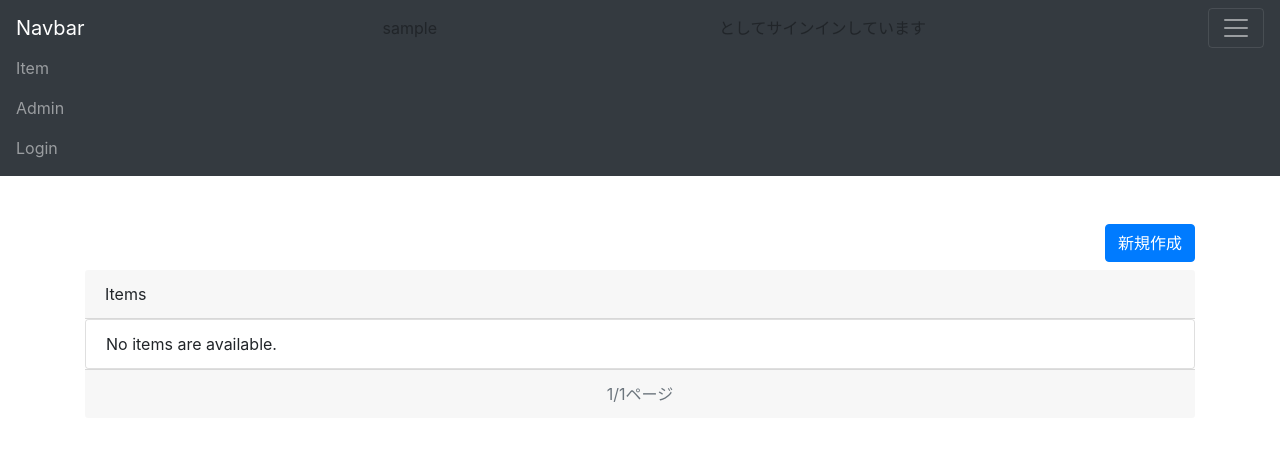
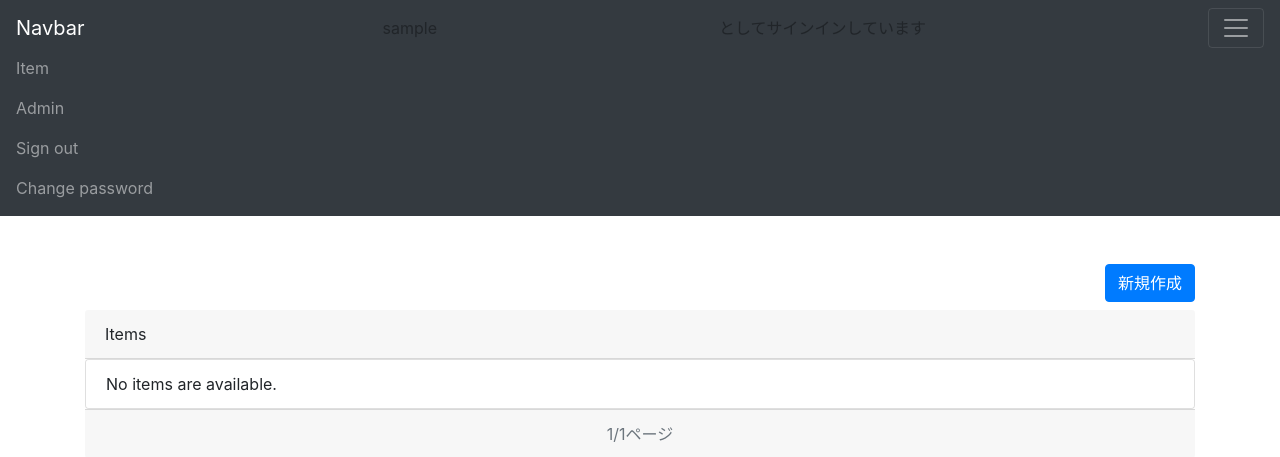
Before and after one commit to yzkn/Tutorial-Django-Api-JWT, a Django app: page / in a window 1280 px wide, after a click that opens the changed part. Shown: the top 457 px of the page. Run offline with Django 3.2, Linux system fonts and the light colour scheme; the visitor is signed in with stand-in values (Sample User, id 1); data that the repository does not hold is empty; some libraries are stand-ins or nearby versions.

Commit message:
password-change

```diff
--- a/myproj/myaccapp/urls.py
+++ b/myproj/myaccapp/urls.py
@@ -6,4 +6,8 @@ app_name = 'myaccapp'
 
 urlpatterns = [
     path('signup/', views.SignUpView.as_view(), name='signup'),
+    path('password_change/', views.PasswordChange.as_view(),
+         name='password_change'),
+    path('password_change/done/', views.PasswordChangeDone.as_view(),
+         name='password_change_done')
 ]
--- a/myproj/myapp/templates/myapp/base.html
+++ b/myproj/myapp/templates/myapp/base.html
@@ -28,7 +28,10 @@
                         <a class="nav-link" href="{% url 'admin:index' %}">Admin</a>
                     </li>
                     <li class="nav-item">
-                        <a class="nav-link" href="/user/logout">Login</a>
+                        <a class="nav-link" href="/user/logout">Sign out</a>
+                    </li>
+                    <li class="nav-item">
+                        <a class="nav-link" href="/user/password_change">Change password</a>
                     </li>
                     {% else %}
                     <li class="nav-item">
```
Also changed, not shown: myproj/myaccapp/templates/myaccapp/base.html (+7 -1 lines), myproj/myaccapp/views.py (+13 -0 lines).
